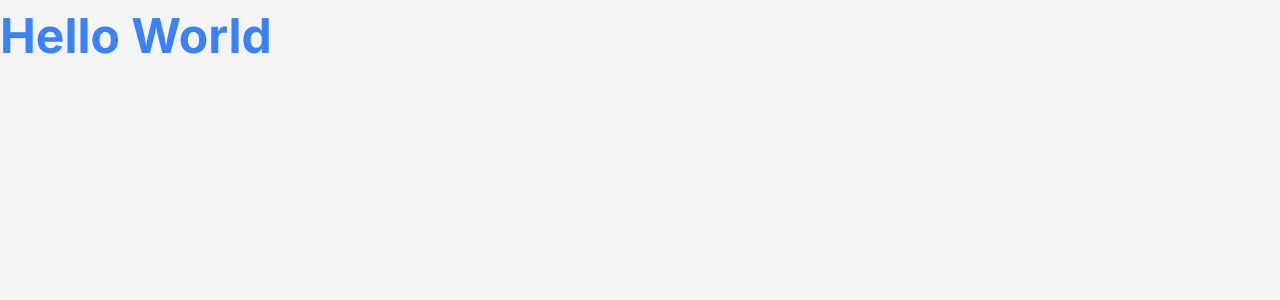
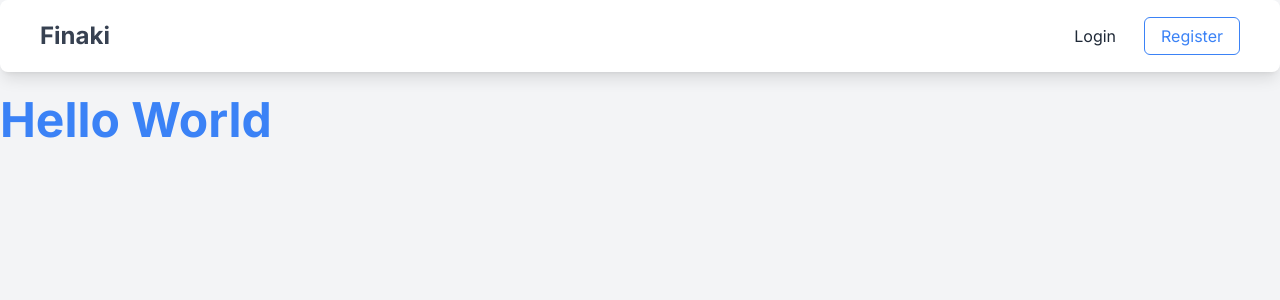
Before and after one commit to aacmal/finaki, a Next.js app: page / in a window 1280 px wide. Shown: the top 300 px of the page. Built offline with nearby package versions, Linux system fonts and the light colour scheme.

Commit message:
added navigation between home, auth and dashboard page

```diff
--- a/app/layout.tsx
+++ b/app/layout.tsx
@@ -1,10 +1,7 @@
-import { usePathname } from "next/navigation";
-import Container from "@/components/Container/Container";
-import Header from "@/components/Header/Header";
-import Navbar from "@/components/Navbar/Navbar";
 import { Inter } from "@next/font/google";
 import classNames from "classnames";
 import "./globals.scss";
+import Navigation from "@/components/Navbar/Navigation";
 
 // font set up
 const font = Inter({
@@ -24,7 +21,8 @@ export default function RootLayout({
       */}
       <head />
       <body className={classNames("bg-gray-100", font.className)}>
-        {children}
+        <Navigation />
+        <main>{children}</main>
       </body>
     </html>
   );
--- a/app/page.tsx
+++ b/app/page.tsx
@@ -1,9 +1,9 @@
-import Image from 'next/image'
+import Image from "next/image";
 
 export default function Home() {
   return (
-    <div className='mt-3'>
-      <h1 className='text-5xl font-bold text-blue-500'>Hello World</h1>
+    <div className="mt-24">
+      <h1 className="text-5xl font-bold text-blue-500">Hello World</h1>
     </div>
-  )
+  );
 }
--- /dev/null
+++ b/components/Navbar/Navigation.tsx
@@ -0,0 +1,83 @@
+"use client";
+
+import Heading from "@/dls/Heading";
+import { Routes } from "@/types/Routes";
+import classNames from "classnames";
+import { usePathname } from "next/navigation";
+import React, { useState } from "react";
+import NavigationLink from "./NavigationLink";
+
+type Props = {};
+
+const Navigation = (props: Props) => {
+  const pathname = usePathname();
+  const [isUserLoggedIn, setIsUserLoggedIn] = useState(false);
+  const isInHomePage = pathname === "/" && !pathname?.includes("auth");
+  const isInAuthPage = pathname?.includes("auth");
+  console.log(pathname);
+
+  if (pathname?.includes("app")) return <></>;
+  return (
+    <header
+      className={classNames(
+        " transition-all duration-300 ease-in-out fixed",
+        {
+          "left-1/2 top-10 lg:top-20 -translate-x-1/2 max-w-xl": isInAuthPage,
+        },
+        {
+          "left-0 top-0 max-w-full w-full": isInHomePage,
+        }
+      )}
+    >
+      <nav
+        className={classNames(
+          "items-center flex gap-3 bg-white shadow-lg rounded-lg",
+          { "px-2 py-2 ": isInAuthPage },
+          { "px-5 py-5 md:px-10 ": isInHomePage }
+        )}
+      >
+        {isInHomePage ? (
+          <Heading level={1} className="mr-3 flex-1">
+            Finaki
+          </Heading>
+        ) : (
+          <NavigationLink
+            isActive={pathname === Routes.Home}
+            href={Routes.Home}
+          >
+            Home
+          </NavigationLink>
+        )}
+        <div>
+          {isUserLoggedIn ? (
+            <NavigationLink
+              isActive={pathname === Routes.Dashboard}
+              href={Routes.Dashboard}
+            >
+              Dashboard
+            </NavigationLink>
+          ) : (
+            <>
+              <NavigationLink
+                isActive={pathname === Routes.Login}
+                href={Routes.Login}
+              >
+                Login
+              </NavigationLink>
+              <NavigationLink
+                isActive={pathname === Routes.Register}
+                href={Routes.Register}
+                type={isInAuthPage ? "primary" : "secondary"}
+                className="ml-3"
+              >
+                Register
+              </NavigationLink>
+            </>
+          )}
+        </div>
+      </nav>
+    </header>
+  );
+};
+
+export default Navigation;
--- /dev/null
+++ b/components/Navbar/NavigationLink.tsx
@@ -0,0 +1,39 @@
+import classNames from "classnames";
+import Link from "next/link";
+import React from "react";
+
+type Props = {
+  href: string;
+  children: React.ReactNode;
+  isActive: boolean;
+  type?: "primary" | "secondary";
+  className?: string;
+};
+
+const NavigationLink = ({
+  children,
+  isActive,
+  href,
+  type = "primary",
+  className,
+}: Props) => {
+  return (
+    <Link
+      className={classNames(
+        "px-4 py-2 rounded-md",
+        { "text-blue-500 border-blue-500 border": type === "secondary" },
+        {
+          "hover:bg-blue-100 hover:text-blue-500 bg-transparent text-gray-800":
+            !isActive && type === "primary",
+        },
+        { "bg-blue-500 text-white": isActive },
+        className
+      )}
+      href={href}
+    >
+      {children}
+    </Link>
+  );
+};
+
+export default NavigationLink;
--- a/types/Routes.ts
+++ b/types/Routes.ts
@@ -7,4 +7,5 @@ export enum Routes {
   Auth = "/auth",
   Login = "/auth/login",
   Register = "/auth/register",
+  Home = "/",
 }
```
